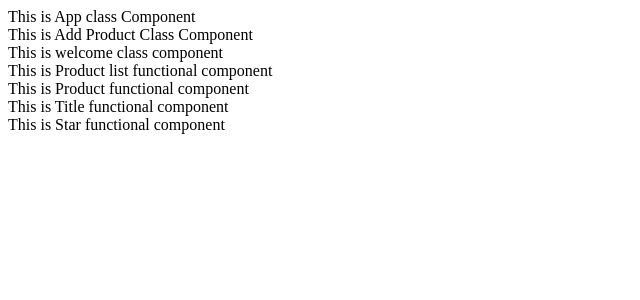
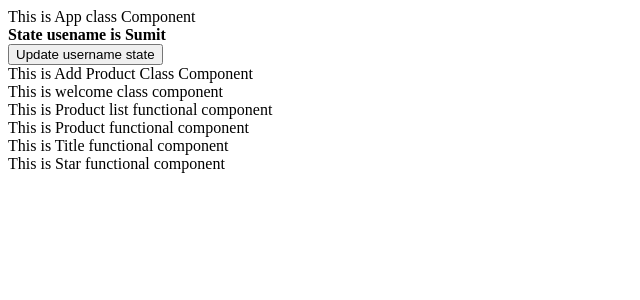
Before and after one commit to programmingwithharsh/react_nov25, a React (Vite) app: page / in a window 1280 px wide. Shown: the top 300 px of the page, without its empty margins (0-640 px from the left). Built offline with nearby package versions, Linux system fonts and the light colour scheme.

Commit message:
update state and event

```diff
--- a/src/App.jsx
+++ b/src/App.jsx
@@ -10,6 +10,10 @@ export default class App extends React.Component { // Exporting a component
     constructor() { // component lifecycle
         super();
         console.log('Constructor 1');
+        this.state = {
+            username: "Sumit",
+            address: "Mumbai"
+        }
     }
     componentDidMount() {
         console.log('ComponentDidMount 3');
@@ -21,10 +25,20 @@ export default class App extends React.Component { // Exporting a component
                 Axios module
         */
     }
+
+    updateUsername = () => {
+        this.setState({
+            username: "Hardika"
+        })
+    }
+
     render() { // lifecycle
         console.log('Render 2');
+        console.log(this.state);
         return <div>
             <div>This is App class Component</div>
+            <div><b>State usename is {this.state.username}</b></div>
+            <button onClick={this.updateUsername}>Update username state</button>
             <AddProduct />
             <Welcome />
             <ProductList />
```
